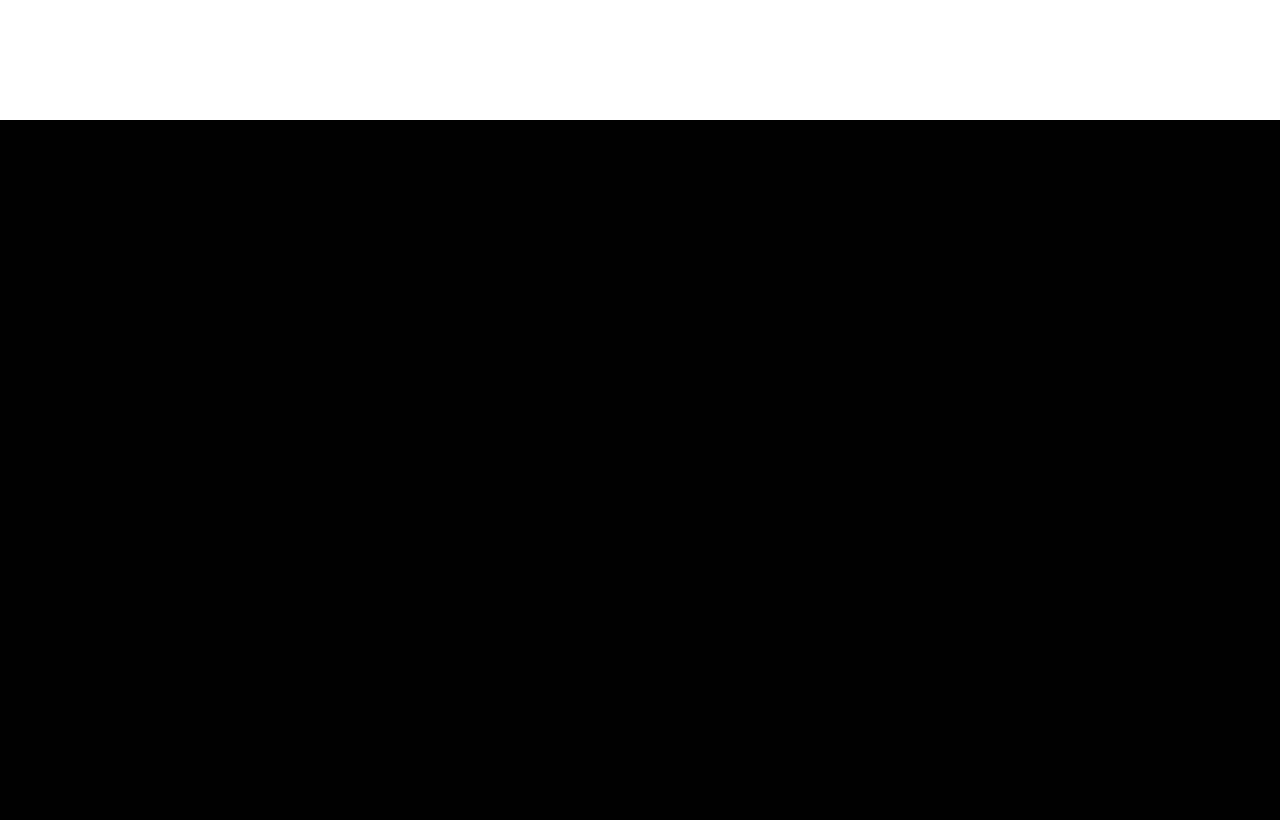
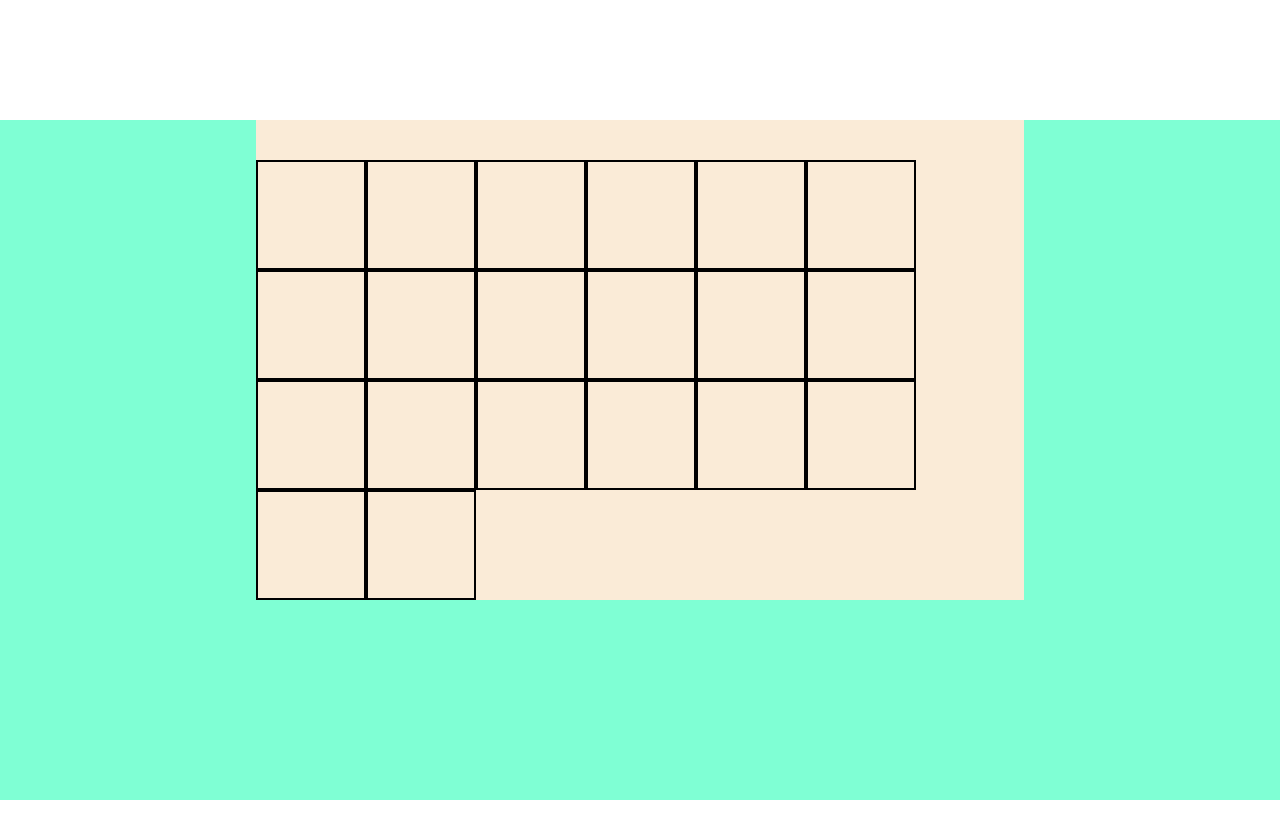
Before and after one commit to RomeoAlex/js-campominato-grid, a plain HTML site: page index.html in a window 1280 px wide. Drawn offline with Linux system fonts and the light colour scheme.

Commit message:
operazioni preliminari su html e css

```diff
--- a/css/style.css
+++ b/css/style.css
@@ -13,7 +13,26 @@ header{
     height:120px;
 }
 main{
-    height: calc(100vh - 100px);
+    height: calc(100vh - 120px);
     width: 100%;
-    background-color: black;
+    background-color: #7fffd4;
 }
+.upper-container{
+    padding-top:40px;
+    margin:auto;
+    width: 60%;
+    background-color: antiquewhite;
+}
+.box-container{
+    /* padding-top:100px; */
+    margin:0 auto;
+    width:100%;
+
+    display: flex;
+    flex-wrap: wrap;
+}
+.box-box{
+    height:110px;
+    width:110px;
+    border: 2px solid black;
+}
--- a/index.html
+++ b/index.html
@@ -13,6 +13,131 @@
 
         </header>
         <main>
+            <div class="upper-container">
+                <div class="box-container" >
+                    <div class="box-box">
+                        <span>
+
+                        </span>
+
+                    </div>
+                    <div class="box-box">
+                        <span>
+
+                        </span>
+
+                    </div>
+                    <div class="box-box">
+                        <span>
+
+                        </span>
+
+                    </div>
+                    <div class="box-box">
+                        <span>
+
+                        </span>
+
+                    </div>
+                    <div class="box-box">
+                        <span>
+
+                        </span>
+
+                    </div>
+                    <div class="box-box">
+                        <span>
+
+                        </span>
+
+                    </div>
+                    <div class="box-box">
+                        <span>
+
+                        </span>
+
+                    </div>
+                    <div class="box-box">
+                        <span>
+
+                        </span>
+
+                    </div>
+                    <div class="box-box">
+                        <span>
+
+                        </span>
+
+                    </div>
+                    <div class="box-box">
+                        <span>
+
+                        </span>
+
+                    </div>
+                    <div class="box-box">
+                        <span>
+
+                        </span>
+
+                    </div>
+                    <div class="box-box">
+                        <span>
+
+                        </span>
+
+                    </div>
+                    <div class="box-box">
+                        <span>
+
+                        </span>
+
+                    </div>
+                    <div class="box-box">
+                        <span>
+
+                        </span>
+
+                    </div>
+                    <div class="box-box">
+                        <span>
+
+                        </span>
+
+                    </div>
+                    <div class="box-box">
+                        <span>
+
+                        </span>
+
+                    </div>
+                    <div class="box-box">
+                        <span>
+
+                        </span>
+
+                    </div>
+                    <div class="box-box">
+                        <span>
+
+                        </span>
+
+                    </div>
+                    <div class="box-box">
+                        <span>
+
+                        </span>
+
+                    </div>
+                    <div class="box-box">
+                        <span>
+
+                        </span>
+
+                    </div>
+                </div>
+            </div>
+
 
         </main>
     </div>
--- a/js/script.js
+++ b/js/script.js
@@ -0,0 +1 @@
+// creo la funzione che mi popola il box di quadrati
```
